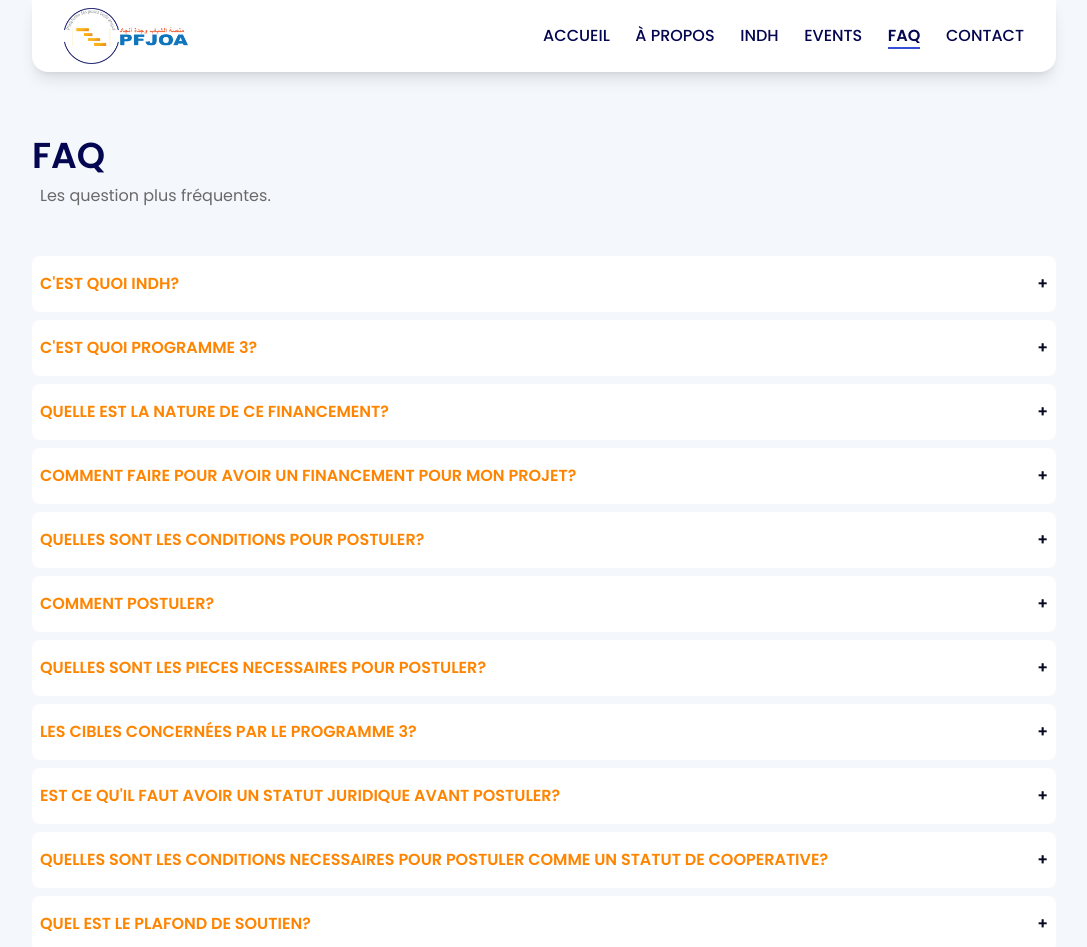
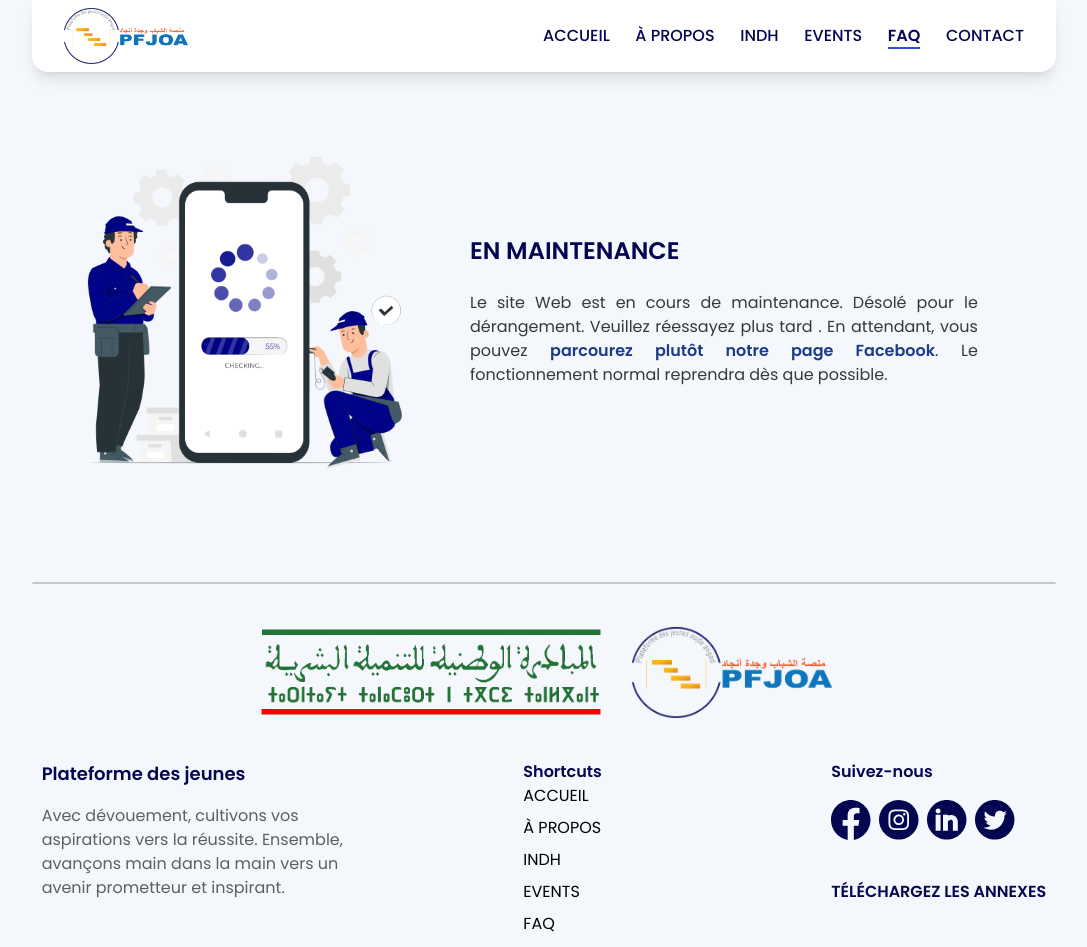
Before and after one commit to pfjoa/pfjoa, a React (Vite) app: page /faq in a window 1280 px wide. Shown: the top 947 px of the page, without its empty margins (96-1183 px from the left). Built offline with nearby package versions, Linux system fonts and the light colour scheme.

Commit message:
maintenace

```diff
--- /dev/null
+++ b/src/components/Maintenance.jsx
@@ -0,0 +1,15 @@
+import React from 'react'
+
+const Maintenance = () => {
+  return (
+    <main className='container mx-auto w-10/12 mt-16 flex flex-col xl:flex-row gap-x-14 gap-y-10 justify-center items-center xl:w-9/12'>
+      <img src="images/maintenance.png" alt="maintenance" className="max-w-[350px] 2xl:max-w-[500px] mx-auto"/>
+      <div className="max-w-[600px] self-center flex flex-col xl:text-justify text-[#383838] gap-y-6">
+        <h1 className='text-[#040650] font-black uppercase text-base xl:text-2xl 2xl:text-3xl text-center xl:text-start'>En maintenance</h1>
+        <p className='text-base 2xl:text-lg text-center xl:text-justify w-11/12'>Le site Web est en cours de maintenance. Désolé pour le dérangement. Veuillez réessayez plus tard . En attendant, vous pouvez <a href="https://www.facebook.com/profile.php?id=100064845486341" className='text-blue-900 font-semibold'>parcourez plutôt notre page Facebook</a>. Le fonctionnement normal reprendra dès que possible.</p>
+      </div>
+    </main>
+  )
+}
+
+export default Maintenance
--- a/src/pages/Faq.jsx
+++ b/src/pages/Faq.jsx
@@ -1,4 +1,5 @@
 import React, { useState } from "react";
+import Maintenance from "../components/Maintenance";
 const Faq = () => {
   const [selected, setSelected] = useState(null);
   const toggle = (i) => {
@@ -28,47 +29,42 @@ const Faq = () => {
     },
     {
       question: "Quelles sont les conditions pour postuler?",
-      answer: "lorem ipsum",
+      answer:
+        "Un jeune âgé de 18 ans jusqu'à 35 ans, et il y a des cas de dérogations jusqu'à 45 ans. Un projet d'une valeur ajoutée.",
     },
     {
       question: "Comment postuler?",
-      answer: "lorem ipsum",
+      answer:
+        "Durant l'appelle, il faut s'inscrire dans la plateforme des jeunes, et fournir les éléments essentiels de candidature demandés.",
     },
     {
       question: "Quelles sont les pieces necessaires pour postuler?",
-      answer: "lorem ipsum",
+      answer: "lorem",
     },
     {
       question: "Les cibles concernées par le programme 3?",
-      answer: "lorem ipsum",
+      answer:
+        "Les jeunes à la recherche des formations pour objet d'insertion dans le monde d'emploi. Les jeunes entrepreneurs à la recherche d'un financement pour leur entreprenariat dans la création ou l'amélioration de leur propre projet.",
     },
     {
       question: "Est ce qu'il faut avoir un statut juridique avant postuler?",
-      answer: "lorem ipsum",
+      answer: "Non, ce n'est pas obligatoire.",
     },
     {
       question:
         "Quelles sont les conditions necessaires pour postuler comme un statut de cooperative?",
-      answer: "lorem ipsum",
+      answer: `Une coopérative en activité plus qu'un an.
+      Les membres de la coopératives 30% sont des femmes et non familial.
+      `,
     },
     {
       question: "quel est le plafond de soutien?",
       answer:
-        "il s'agit de 100000dh pour l'entrepreneur et la société et de 300000dh pour la coopérative.",
-    },
-    {
-      question: "quel est l'age maximal pour bénéficier du soutien?",
-      answer: "de 18 à 35 ans (peut atteindre 45 ans)",
-    },
-    {
-      question:
-        "quelles sont les conditions qui doivent êtres vérifiées chez les coopératives pour bénéficier du soutien?",
-      answer:
-        "la coopérative doit avoir impérativement 30% des femmes + ne doit pas être familiale + doit avoir au moins un ans d'exercice.",
+        "Dans le pourcentage de 60%. 100 000.00dh pour les autos entrepreneurs et les sociétés. 300 000.00dh pour les coopératives.",
     },
     {
       question: "que couvrira le financement?",
-      answer: "Le soutien vise à financer uniquement des équipements fixes.",
+      answer: "Le soutien vise à financer des équipements fixes.",
     },
     {
       question:
@@ -76,11 +72,16 @@ const Faq = () => {
       answer: "Le soutien exige l'installation physique (local).",
     },
   ];
-  return (
+  const maintenance = true;
+  return maintenance ? (
+    <Maintenance />
+  ) : (
     <main className="container mx-auto w-10/12 mt-16 flex justify-center items-center">
       <div className="flex flex-col gap-y-10">
         <div>
-          <h1 className='text-[#040650] font-bold text-4xl lg:w-[450px]'>FAQ</h1>
+          <h1 className="text-[#040650] font-bold text-4xl lg:w-[450px]">
+            FAQ
+          </h1>
           <p className="p-2 text-[#696969]">Les question plus fréquentes.</p>
         </div>
         <div className="relative">
```
Also changed, not shown: public/images/maintenance.png (added).
